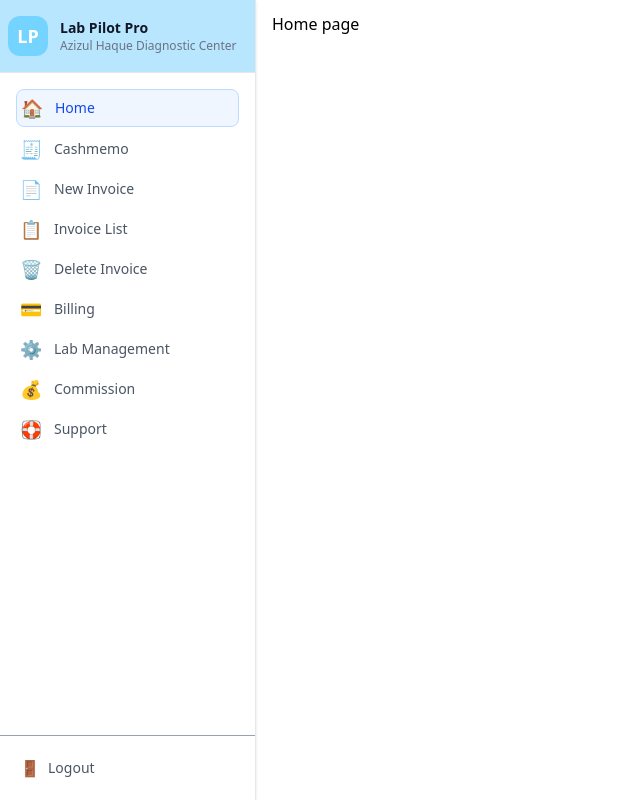
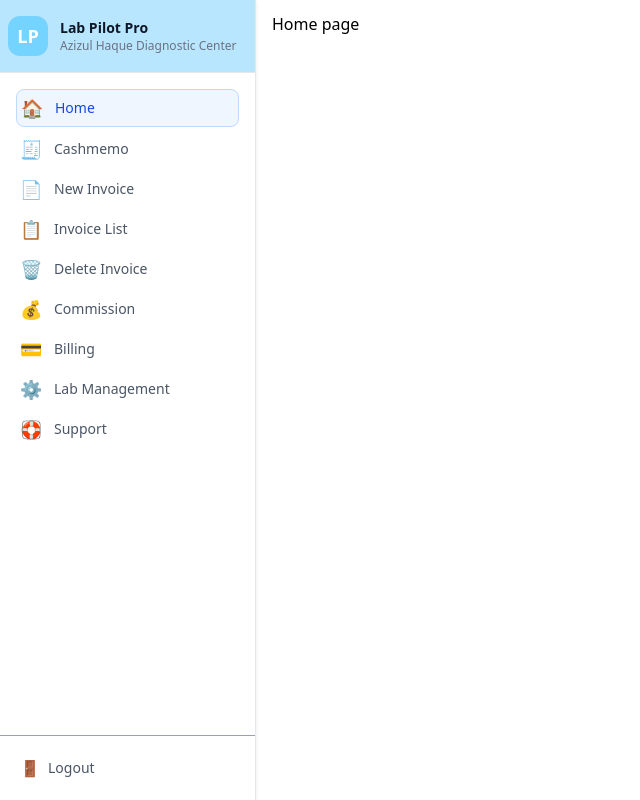
Before and after one commit to samiulfahad/LabPilotClient-Frontend, a React app: page / in a window 1280 px wide. Shown: the whole page, without its empty margins (0-640 px from the left). Built offline with nearby package versions, Linux system fonts and the light colour scheme; the HTML template or start-up script is replaced by a standard one.

Commit message:
Update menu.js

```diff
--- a/src/components/layout/menu.js
+++ b/src/components/layout/menu.js
@@ -4,9 +4,9 @@
   { label: "New Invoice", path: "/createInvoice", icon: "📄" },
   { label: "Invoice List", path: "/invoiceList", icon: "📋" },
   { label: "Delete Invoice", path: "/deleteInvoice", icon: "🗑️" },
+  { label: "Commission", path: "/commission", icon: "💰" },
   { label: "Billing", path: "/billing", icon: "💳" },
   { label: "Lab Management", path: "/labManagement", icon: "⚙️" },
-  { label: "Commission", path: "/commission", icon: "💰" },
   { label: "Support", path: "/support", icon: "🛟" },
 ];
 
```
